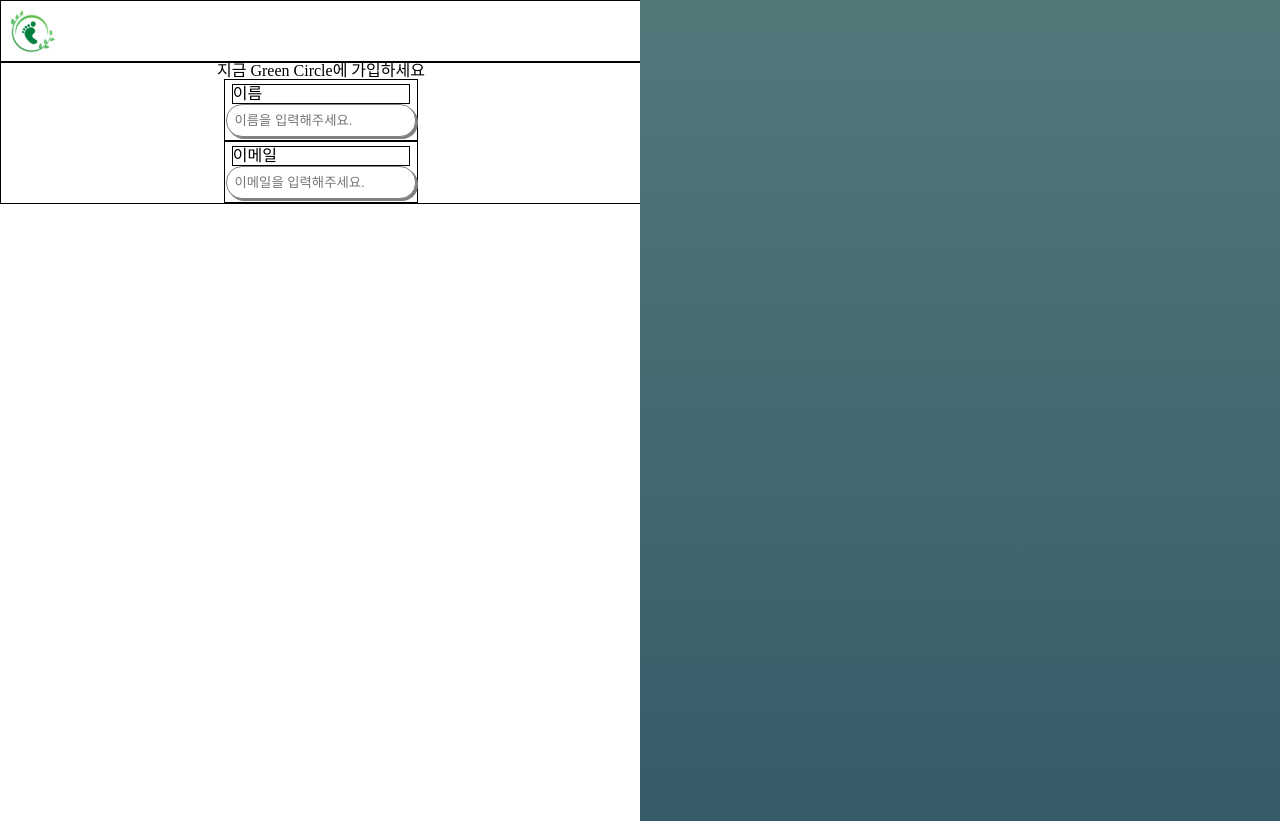
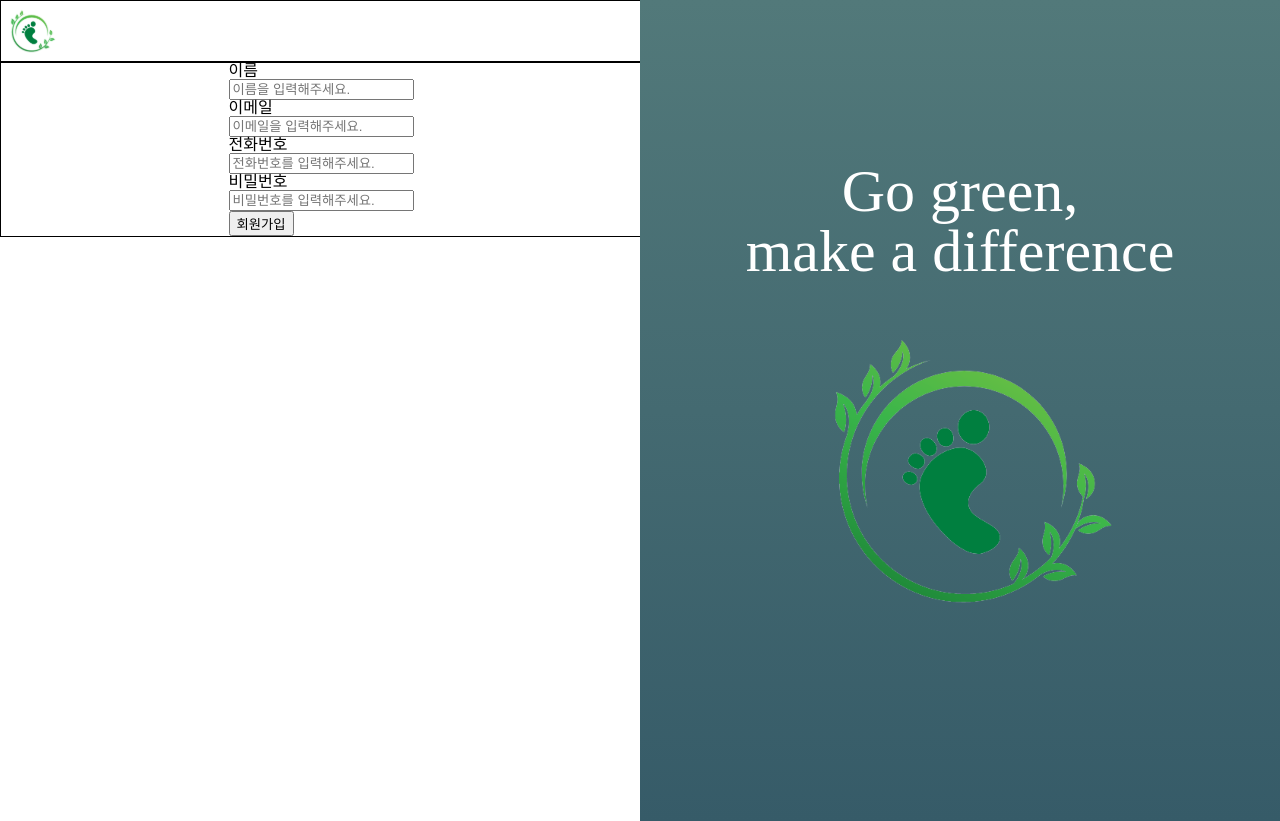
Before and after one commit to sungstii/seb42_main_022, a React (Create React App) app in the folder client/: page /signup in a window 1280 px wide. Built offline with nearby package versions, Linux system fonts and the light colour scheme.

Commit message:
feat: formik적용

```diff
--- a/client/package.json
+++ b/client/package.json
@@ -13,6 +13,7 @@
     "@types/react": "^18.0.28",
     "@types/react-dom": "^18.0.11",
     "axios": "^1.3.4",
+    "formik": "^2.2.9",
     "react": "^18.2.0",
     "react-dom": "^18.2.0",
     "react-query": "^3.39.3",
--- a/client/src/components/Input.tsx
+++ /dev/null
@@ -1,45 +0,0 @@
-import React from "react";
-import styled from "styled-components";
-
-type Props = {
-  type: string;
-  id: string;
-  placeholder: string;
-  label: string;
-};
-
-const InputContainer = styled.div`
-  display: flex;
-  flex-direction: column;
-  justify-content: center;
-  align-items: center;
-  width: 30%;
-  height: 60px;
-  border: 1px solid black;
-`;
-const InputLabel = styled.label`
-  display: flex;
-  align-items: center;
-  width: 92%;
-  height: 30%;
-  border: 1px solid black;
-`;
-const InputForm = styled.input`
-  padding: 8px;
-  width: 90%;
-  height: 25%;
-  border: 1px solid gray;
-  border-radius: 16px;
-  box-shadow: 2px 2px gray;
-`;
-
-function Input({ type, id, placeholder, label }: Props) {
-  return (
-    <InputContainer>
-      <InputLabel htmlFor={id}>{label}</InputLabel>
-      <InputForm type={type} id={id} placeholder={placeholder} />
-    </InputContainer>
-  );
-}
-
-export default Input;
--- a/client/src/pages/Ranking.tsx
+++ b/client/src/pages/Ranking.tsx
@@ -1,4 +1,4 @@
-import React from 'react';
+import React from "react";
 
 const Ranking = () => {
   return (
--- a/client/src/pages/SignUp.tsx
+++ b/client/src/pages/SignUp.tsx
@@ -1,7 +1,7 @@
 import React from "react";
 import styled from "styled-components";
-import Input from "../components/Input";
 import { ReactComponent as LogoImg } from "../icon/main_logo.svg";
+import { Formik } from "formik";
 
 const InputContainer = styled.div`
   width: 100%;
@@ -16,6 +16,10 @@ const LeftContainer = styled.div`
   height: 100%;
 `;
 const RightContainer = styled.div`
+  display: flex;
+  flex-direction: column;
+  justify-content: center;
+  align-items: center;
   width: 50%;
   height: 821px;
   background: linear-gradient(#52797a, #365b68);
@@ -35,6 +39,13 @@ const FormContainer = styled.div`
   border: 1px solid black;
 `;
 
+interface FormModel {
+  name: string;
+  email: string;
+  phone: string;
+  password: string;
+}
+
 const SignUp = () => {
   return (
     <InputContainer>
@@ -43,22 +54,72 @@ const SignUp = () => {
           <LogoImg width="60px" height="60px" />
         </LogoContainer>
         <FormContainer>
-          <h1>지금 Green Circle에 가입하세요</h1>
-          <Input
+          <Formik<FormModel>
+            initialValues={{
+              name: "",
+              email: "",
+              phone: "",
+              password: "",
+            }}
+            onSubmit={(values) => {
+              alert(JSON.stringify(values));
+            }}
+          >
+            {({ handleSubmit, values, handleChange }) => (
+              <form onSubmit={handleSubmit}>
+                <div style={{ display: "flex", flexDirection: "column" }}>
+                  <label htmlFor="name">이름</label>
+                  <input
                     type="text"
-            id="inputName"
+                    id="name"
                     placeholder="이름을 입력해주세요."
-            label="이름"
+                    value={values.name}
+                    onChange={handleChange}
                   />
-          <Input
+                </div>
+                <div style={{ display: "flex", flexDirection: "column" }}>
+                  <label htmlFor="email">이메일</label>
+                  <input
                     type="email"
                     id="email"
                     placeholder="이메일을 입력해주세요."
-            label="이메일"
+                    value={values.email}
+                    onChange={handleChange}
                   />
+                </div>
+                <div style={{ display: "flex", flexDirection: "column" }}>
+                  <label htmlFor="phone">전화번호</label>
+                  <input
+                    type="tel"
+                    id="phone"
+                    placeholder="전화번호를 입력해주세요."
+                    value={values.phone}
+                    onChange={handleChange}
+                  />
+                </div>
+                <div style={{ display: "flex", flexDirection: "column" }}>
+                  <label htmlFor="password">비밀번호</label>
+                  <input
+                    type="password"
+                    id="password"
+                    placeholder="비밀번호를 입력해주세요."
+                    value={values.password}
+                    onChange={handleChange}
+                  />
+                </div>
+                <button type="submit">회원가입</button>
+              </form>
+            )}
+          </Formik>
         </FormContainer>
       </LeftContainer>
-      <RightContainer></RightContainer>
+      <RightContainer>
+        <span style={{ fontSize: "60px", color: "white" }}>Go green,</span>
+        <span style={{ fontSize: "60px", color: "white" }}>
+          make a difference
+        </span>
+        <LogoImg width="380px" height="380px" />
+      </RightContainer>
     </InputContainer>
   );
 };
```
Also changed, not shown: 1 other file (tests, documents, lock files or other folders). Lines whose indentation alone changed are shown as unchanged.
